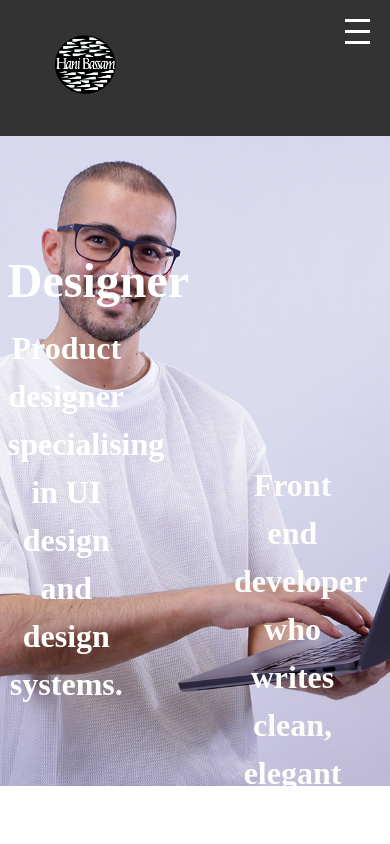
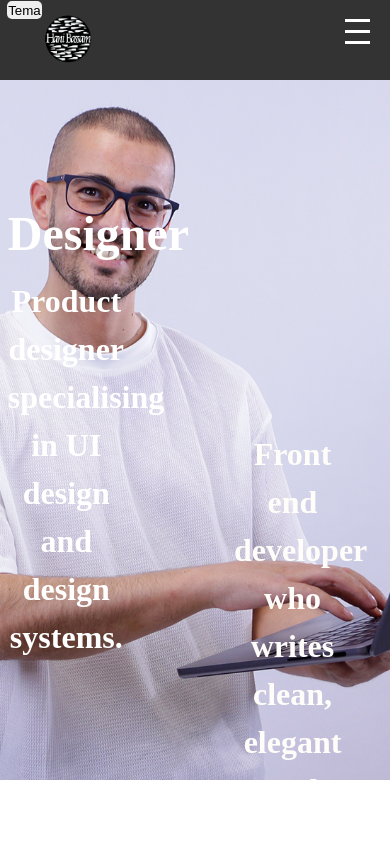
Before and after one commit to HaniBassam/Folie, a React (Vite) app: page / in a window 390 px wide. Shown: the top 844 px of the page. Built offline with nearby package versions, Linux system fonts and the light colour scheme.

Commit message:
skift tema

```diff
--- a/src/App.jsx
+++ b/src/App.jsx
@@ -1,30 +1,36 @@
-import React from "react";
-import "./index.css"; // Sørg for, at CSS-filen bliver importeret korrekt
-import { FontAwesomeIcon } from "@fortawesome/react-fontawesome";
-import AboutMe from "./Components/AboutMe";
-import Footer from "./Components/Footer";
-import Nav from "./Components/Nav";
-import Portfolio from "../src/Components/Portfolio";
-import Contact from "./Components/Contact";
-
-import {
-  faTwitter,
-  faFacebook,
-  faLinkedin,
-  faInstagram,
-} from "@fortawesome/free-brands-svg-icons";
+import React, { useState, useEffect } from 'react';
+import './index.css';
+import Nav from './Components/Nav'
+import AboutMe from './Components/AboutMe';
+import Portfolio from './Components/Portfolio';
+import Contact from './Components/Contact';
+import Footer from './Components/Footer';
 
 function App() {
+  // Define a state to manage the theme
+  const [theme, setTheme] = useState('light');
+
+  // Function to toggle between light and dark mode
+  const toggleTheme = () => {
+    const newTheme = theme === 'light' ? 'dark' : 'light';
+    setTheme(newTheme);
+    document.documentElement.setAttribute('data-theme', newTheme);
+    localStorage.setItem('theme', newTheme); // Store user preference
+  };
+
+  // Load saved theme from localStorage on mount
+  useEffect(() => {
+    const savedTheme = localStorage.getItem('theme') || 'light';
+    setTheme(savedTheme);
+    document.documentElement.setAttribute('data-theme', savedTheme);
+  }, []);
+
   return (
     <div className="App">
-      <Nav />
-
+      <Nav toggleTheme={toggleTheme} /> {/* Pass the toggle function to Nav */}
       <AboutMe />
-
       <Portfolio />
-
       <Contact />
-
       <Footer />
     </div>
   );
--- a/src/components/Nav.jsx
+++ b/src/components/Nav.jsx
@@ -7,23 +7,42 @@ import {
   faInstagram,
 } from "@fortawesome/free-brands-svg-icons";
 
-export default function Nav() {
+export default function Nav({ toggleTheme }) {
   const [isOpen, setIsOpen] = useState(false);
+  const [isFlipped, setIsFlipped] = useState(false);
 
   const toggleMenu = () => {
     setIsOpen(!isOpen);
   };
 
+  const flipLogo = () => {
+    setIsFlipped(!isFlipped);
+  };
+
   return (
     <>
       <nav className="nav">
-        <div className="logo-container">
+        <div
+          className={`logo-container ${isFlipped ? "flipped" : ""}`}
+          onClick={flipLogo}
+        >
+
           <div className="logo">
             <img
               src={"../public/img/transParrent.png"}
-              alt="Logo"
-              className="logo-img"
+              alt="First Logo"
+              className="logo-img front"
             />
+            <img
+              src={"/public/img/transParrent2.png"}
+              alt="Second Logo"
+              className="logo-img back"
+            />
+
+            <button className="theme-button" onClick={toggleTheme}>
+        Tema
+            </button>
+
           </div>
         </div>
 
@@ -74,15 +93,8 @@ export default function Nav() {
           >
             <FontAwesomeIcon icon={faInstagram} />
           </a>
-
         </div>
-
       </nav>
-
-
-
     </>
-
-
   );
 }
--- a/src/index.css
+++ b/src/index.css
@@ -5,28 +5,90 @@
   box-sizing: border-box;
 }
 
+:root {
+  --background-color: #ffffff;
+  --text-color: #000000;
+}
+
+[data-theme="dark"] {
+  --background-color: #121212;
+  --text-color: #ffffff;
+}
+
+body {
+  background-color: var(--background-color);
+  color: var(--text-color);
+}
+
+
 /* Navigation */
 nav {
   display: flex;
   justify-content: space-between;
   align-items: center;
   background-color: rgba(0, 0, 0, 0.8); /* Sort baggrund med gennemsigtighed */
-  padding: 1rem;
   position: relative;
   z-index: 10;
 }
 
 .logo-container {
   display: flex;
-  align-items: center;
+  align-items: center; /* Gør at logoet og knappen står på linje vertikalt */
+  width: 100px;
+  height: 80px;
+  perspective: 1000px;
+  cursor: pointer;
+  position: relative;
+  margin-left: 4%;
+}
+
+.logo {
+  width: 100%;
+  height: 100%;
+  position: relative;
 }
 
 .logo-img {
-  height: 100px;
+  width: 100%;
+  height: 100%;
+  position: absolute;
+  backface-visibility: hidden;
+  transition: transform 0.6s;
 }
 
+.theme-button {
+  display: flex;
+  align-items: center; /* Gør at logoet og knappen står på linje vertikalt */
+  margin-left: -40px; /* Tilføj lidt afstand mellem logoet og knappen */
+  margin-top: 5%;
+  padding: 0.1rem 0.1rem;
+  border: none;
+  cursor: pointer;
+  border-radius: 5px;
+  outline: none;
+}
+
+.front {
+  transform: rotateY(0deg);
+}
+
+.back {
+  transform: rotateY(180deg);
+  opacity: 0; /* Skjuler baglogoet som standard */
+}
+
+.flipped .front {
+  transform: rotateY(180deg);
+  opacity: 0; /* Skjuler forlogoet ved flip */
+}
+
+.flipped .back {
+  transform: rotateY(360deg);
+  opacity: 1; /* Viser baglogoet ved flip */
+}
 .background-color {
-  background-color: #f0f0f0;
+  background-color: rgba(0, 0, 0, 0.8);
+  overflow: hidden;
 }
 
 .cans-container {
@@ -37,14 +99,12 @@ nav {
 }
 
 .cans {
-  display: flex;
-  animation: roll 20s linear infinite; /* Længere varighed for at reducere hastigheden */
-}
+  display: flex;}
 
 .can {
-  width: 100px;
-  height: 100px;
-  margin: 0 40px; /* Juster denne værdi for mere eller mindre plads mellem ikoner */
+  width: 50px;
+  height: 70px;
+  margin: 0 50px; /* Juster denne værdi for mere eller mindre plads mellem ikoner */
 }
 
 @keyframes roll {
@@ -57,7 +117,7 @@ nav {
 }
 
 .cans-container .can {
-  animation: roll 50s linear infinite;
+  animation: roll 5s linear infinite;
 }
 
 /* Burger-menu styling */
@@ -102,8 +162,12 @@ nav {
 .nav-list.open {
   display: flex;
   flex-direction: column;
-  position: fixed;
-  right: -50%; /* Placerer den i højre side */
+  align-items: center;
+  position:fixed;
+  right: -33%;
+  width: 200px; /* Indstil den ønskede bredde */
+  height: auto;  /* Juster højden automatisk baseret på indhold */
+  padding: 10px; /* Tilføj polstring for at give lidt luft omkring teksten */
 }
 
 .nav-list li {
@@ -148,7 +212,7 @@ section {
 
 .image-container {
   width: 100%;
-  height: 650px; /* Juster højden efter behov */
+  height: 700px; /* Juster højden efter behov */
   overflow: hidden;
 }
 
@@ -307,6 +371,20 @@ section {
     display: flex;
   }
 
+
+.theme-button {
+  display: flex;
+  align-items: center; /* Gør at logoet og knappen står på linje vertikalt */
+  margin-left: -9px; /* Tilføj lidt afstand mellem logoet og knappen */
+  margin-top: 1%;
+  padding: 0.1rem 0.1rem;
+  border: none;
+  cursor: pointer;
+  border-radius: 5px;
+  outline: none;
+}
+
+
   .nav-list {
     flex-direction: column;
     align-items: center;
```
Also changed, not shown: src/components/Portfolio.jsx (+7 -20 lines), public/img/transParrent2.png (added).
